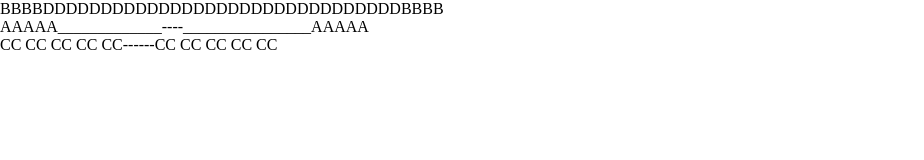
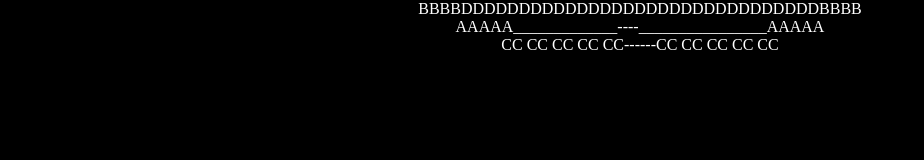
Before and after one commit to BurningAl15/GH-Crehana, a plain HTML site: page index.html in a window 1280 px wide. Shown: the whole page, without its empty margins (0-924 px from the left). Drawn offline with nearby package versions, Linux system fonts and the light colour scheme; files that its build step writes are made by us from their sources.

Commit message:
añadiendo css

```diff
--- a/css/algo.css
+++ b/css/algo.css
@@ -1,13 +0,0 @@
-* {
-    margin: 0;
-    padding: 0;
-    box-sizing: border-box;
-    -webkit-box-sizing: border-box;
-    -moz-box-sizing: border-box;
-  }
-
-  body {
-    font-size: 16px;
-    /* font-family: @fuente-principal;
-    color: @texto-oscuro; */
-  }
--- a/index.html
+++ b/index.html
@@ -16,9 +16,8 @@
       integrity="sha384-Mmxa0mLqhmOeaE8vgOSbKacftZcsNYDjQzuCOm6D02luYSzBG8vpaOykv9lFQ51Y"
       crossorigin="anonymous"
     />
-    <link rel="stylesheet" href="css/main.css" />
+    <link rel="stylesheet" href="sass/main.css" />
 
-    <link rel="stylesheet" href="css/algo.css" />
     <title>Trabajo por Aldhair Vera</title>
   </head>
   <body>
--- a/sass/main.scss
+++ b/sass/main.scss
@@ -0,0 +1,18 @@
+// @texto-claro:#fff;
+
+* {
+  margin: 0;
+  padding: 0;
+  box-sizing: border-box;
+  -webkit-box-sizing: border-box;
+  -moz-box-sizing: border-box;
+}
+body {
+  margin: auto;
+  text-align: center;
+  font-size: 16px;
+  // color: @texto-claro;
+  color: #fff;
+
+  background: #000;
+}
```
